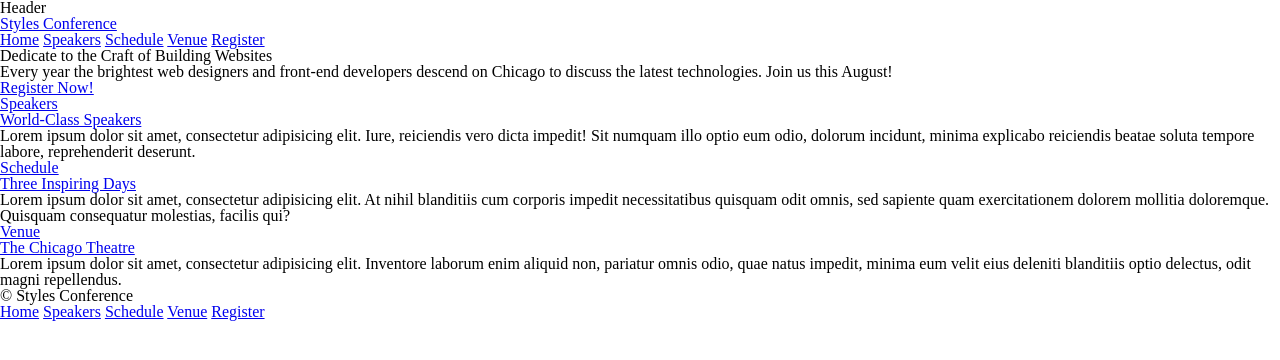
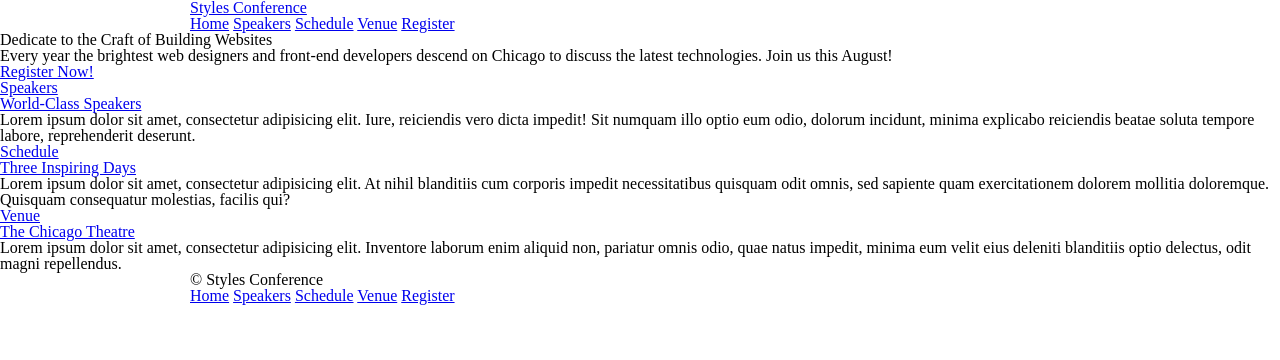
Before and after one commit to camperkid/Styles-Conference, a plain HTML site: page index.html in a window 1280 px wide. Drawn offline with Linux system fonts and the light colour scheme.

Commit message:
.container class added to all pages

```diff
--- a/assets/stylesheets/main.css
+++ b/assets/stylesheets/main.css
@@ -47,3 +47,18 @@ table {
 	border-collapse: collapse;
 	border-spacing: 0;
 }
+
+
+/* Grid */
+*, *::before, *::after {
+	-webkit-box-sizing: border-box;
+	-moz-box-sizing: border-box;
+	box-sizing: border-box;
+}
+
+.container {
+	margin: 0 auto;
+	padding-left: 30px;
+	padding-right: 30px;
+	width: 960px;
+}
--- a/index.html
+++ b/index.html
@@ -6,8 +6,8 @@
   <link rel="stylesheet" href="assets/stylesheets/main.css">
 </head>
 <body>
-  Header
-  <header>
+  <!-- Header -->
+  <header class="container">
     <h1><a href="#">Styles Conference</a></h1>
 
     <!-- Navbar -->
@@ -56,7 +56,7 @@
 
 
   <!-- Footer -->
-  <footer>
+  <footer class="container">
     <small>&copy; Styles Conference</small>
 
     <!-- Nav links -->
```
Also changed, not shown: register.html (+3 -3 lines), schedule.html (+3 -3 lines), speakers.html (+3 -3 lines), venue.html (+3 -3 lines).
